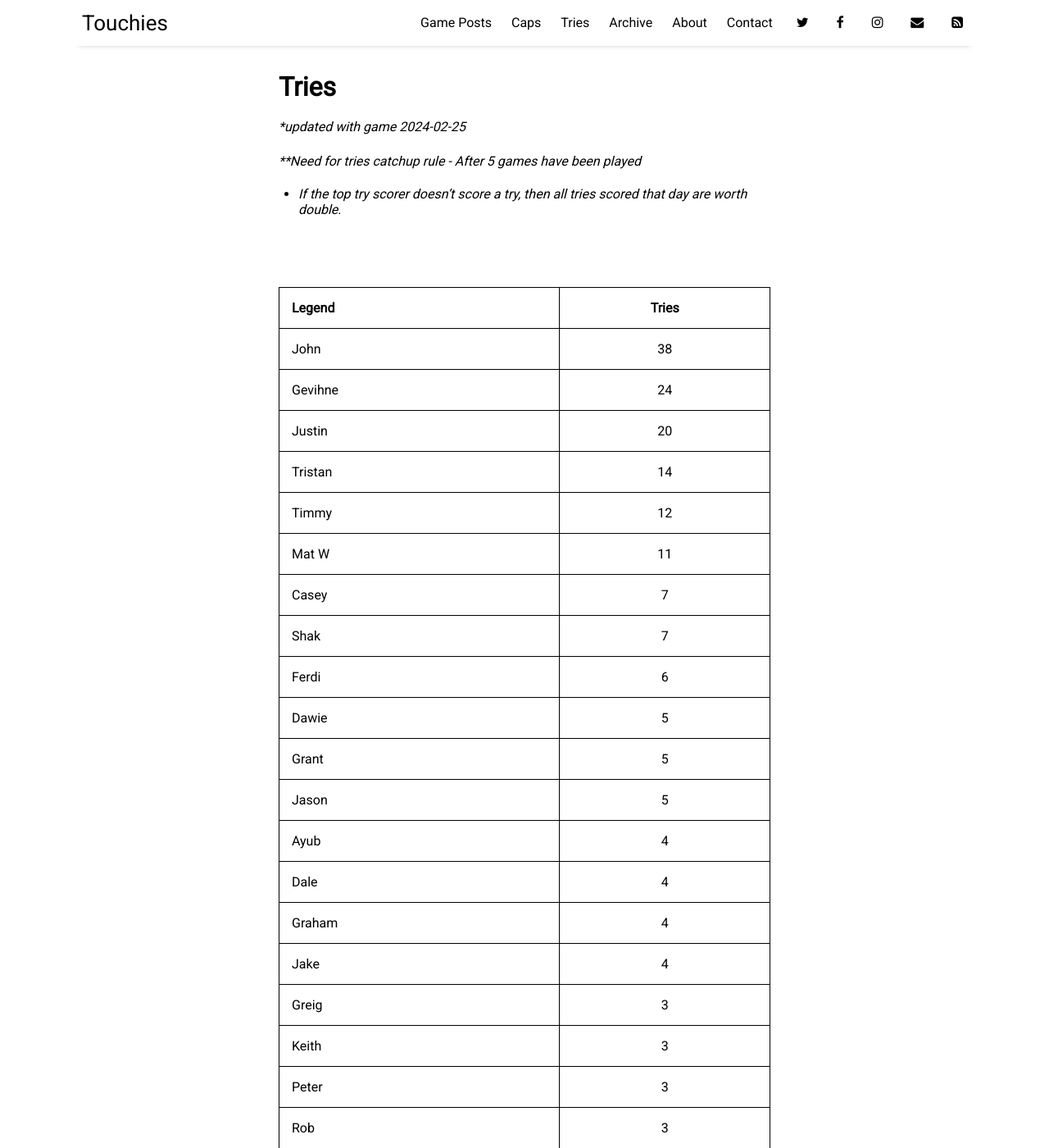
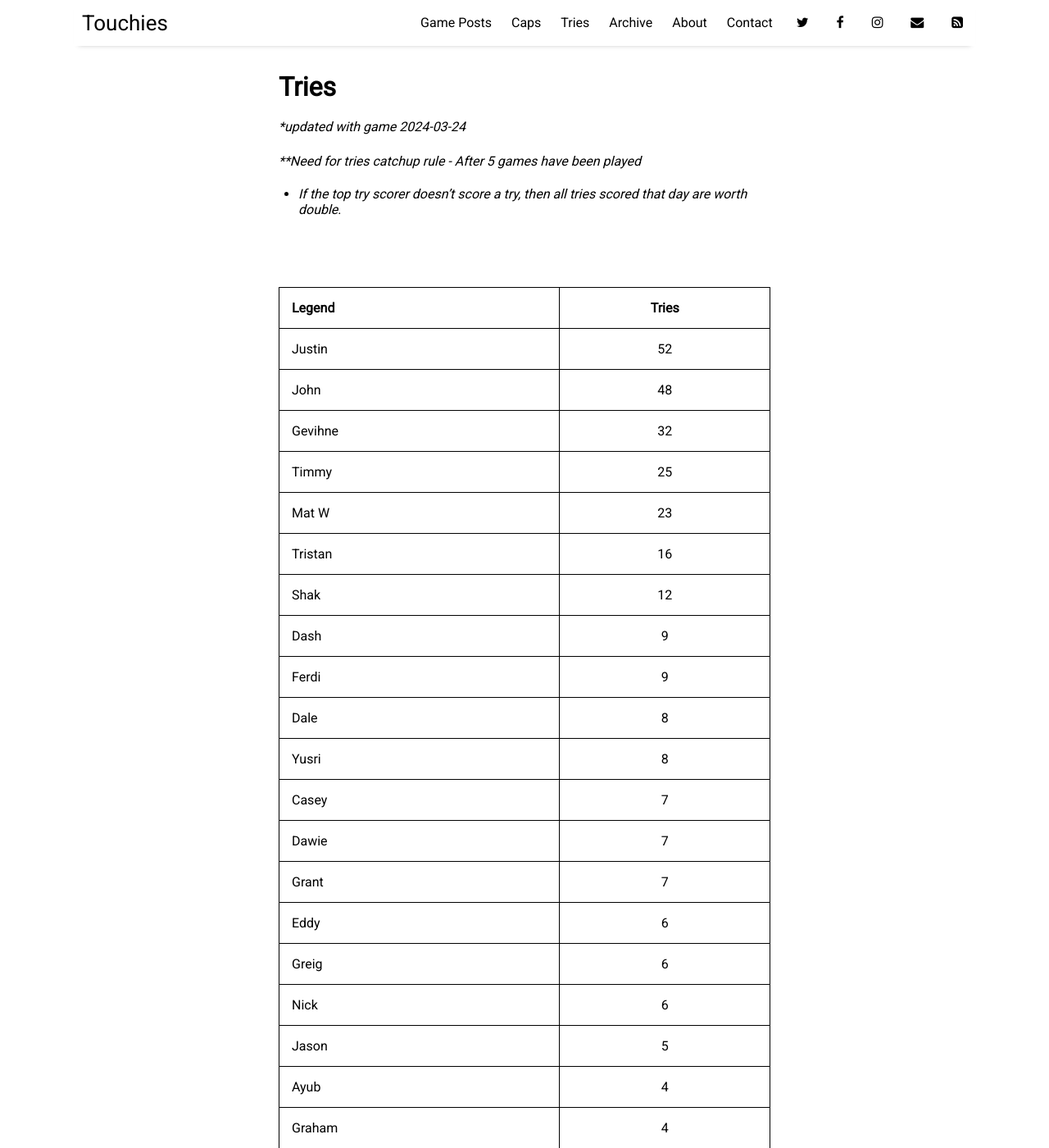
Before and after one commit to sundayrugby/sundayrugby.github.io, a Jekyll site: the page built from pages/tries.md, in a window 1280 px wide and 1400 px high. Shown: the whole window at 82% size. Built offline with Jekyll 4.4.1, drawn with Linux system fonts in a browser that asks for light colours; nearby versions of some CDN libraries; some of the changed text lies outside the part shown.

Commit message:
Update tries.md

```diff
--- a/pages/tries.md
+++ b/pages/tries.md
@@ -4,7 +4,7 @@ title: Tries
 permalink: /tries
 ---
 
-**updated with game 2024-02-25*
+**updated with game 2024-03-24*
 
 ***Need for tries catchup rule - After 5 games have been played*
 * *If the top try scorer doesn't score a try, then all tries scored that day are worth double*.
@@ -14,51 +14,63 @@ permalink: /tries
 
 Legend               | Tries
 -------------------- | :------------------:
-John|38
-Gevihne|24
-Justin|20
-Tristan|14
-Timmy|12
-Mat W|11
+Justin|52
+John|48
+Gevihne|32
+Timmy|25
+Mat W|23
+Tristan|16
+Shak|12
+Dash|9
+Ferdi|9
+Dale|8
+Yusri|8
 Casey|7
-Shak|7
-Ferdi|6
-Dawie|5
-Grant|5
+Dawie|7
+Grant|7
+Eddy|6
+Greig|6
+Nick|6
 Jason|5
 Ayub|4
-Dale|4
 Graham|4
 Jake|4
-Greig|3
+Rikki|4
+JJ|3
 Keith|3
 Peter|3
 Rob|3
 Adam|2
-JJ|2
 Keyraan|2
-Dash|1
+Mat T |2
+Warren|2
 Dino|1
+Dylan|1
 Jayz|1
 Leon|1
-Nick|1
+Ryan|1
+Terry|1
 Tony|1
-Warren|1
 
 
 **5 Game Minimum.*
 
 Legend               | Tries | Percentage
 -------------------- | ------- | :------------------:
-Justin|20|667%
-John|38|543%
-Gevihne|24|480%
-Casey|7|350%
-Tristan|14|280%
-Timmy|12|200%
-Dawie|5|100%
-Shak|7|100%
-Graham|4|57%
-Greig|3|43%
+Justin|52|867%
+John|48|600%
+Gevihne|32|457%
+Timmy|25|313%
+Tristan|16|267%
+Ferdi|9|180%
+Dash|9|150%
+Dale|8|133%
+Shak|12|120%
+Dawie|7|100%
+Nick|6|67%
+Greig|6|60%
+Keith|3|60%
+Graham|4|44%
+Mat T |2|40%
 Tony|1|20%
-Nick|1|17%
+Ryan|1|14%
```
